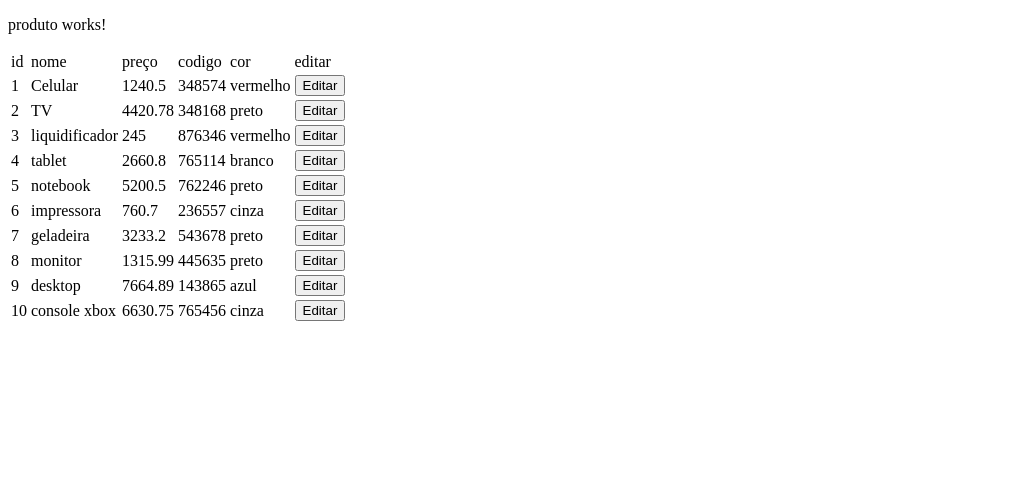
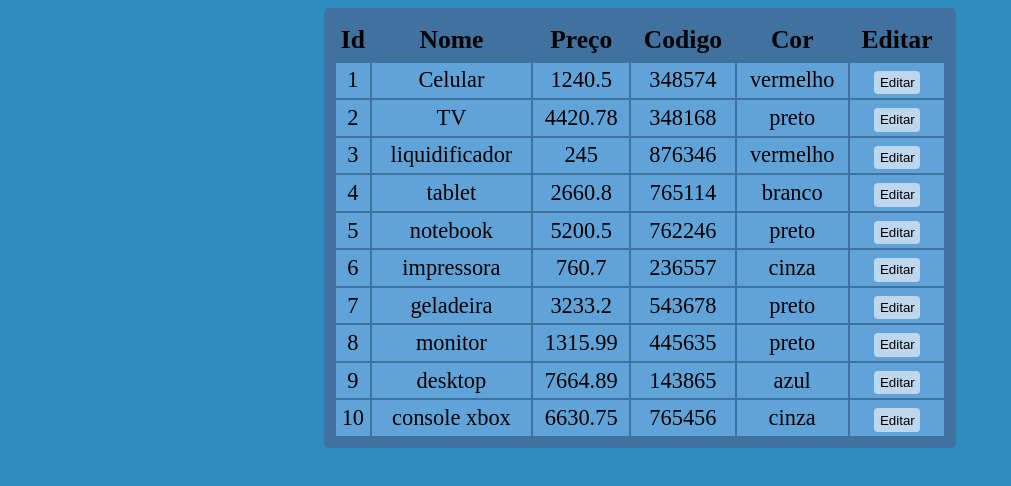
Before and after one commit to Heberty123/EWEB-Cadastro_Produtos, an Angular app: page / in a window 1280 px wide. Shown: the top 486 px of the page, without its empty margins (0-1011 px from the left). Built offline with nearby package versions, Linux system fonts and the light colour scheme.

Commit message:
style was completed

```diff
--- a/src/app/produto-detail/produto-detail.component.css
+++ b/src/app/produto-detail/produto-detail.component.css
@@ -0,0 +1,40 @@
+.box-edit{
+    background-color: cornflowerblue;
+    width: 20%;
+    border-radius: 5px;
+    margin: auto auto;
+    text-align: center;
+    padding: 10px;
+    margin-top: 15px;
+}
+
+.box-flex{
+    display: flex;
+    flex-direction: column;
+    text-align: left;
+    margin-bottom: 10px;
+}
+
+.txt-id{
+    font-size: 1.1rem;
+}
+
+.box-flex label{
+    font-size: 1.1rem;
+}
+
+.box-flex input{
+    width: 100%;
+    height: 30px;
+    font-size: 1rem;
+    border: 0px;
+    border-radius: 4px;
+}
+
+.box-edit button{
+    border: 0px;
+    border-radius: 5px;
+    width: 30%;
+    height: 34px;
+
+}
--- a/src/app/produto-detail/produto-detail.component.html
+++ b/src/app/produto-detail/produto-detail.component.html
@@ -1,22 +1,23 @@
-<div *ngIf="produto">
+<div class="box-edit" *ngIf="produto">
 
     <h2>{{produto.name | uppercase}} Details</h2>
-    <div><span>id: </span>{{produto.id}}</div>
-    <div>
+    <div class="txt-id"><span>id: </span>{{produto.id}}</div>
+    <div class="box-flex">
       <label for="produto-name">Produto name: </label>
       <input id="produto-name" [(ngModel)]="produto.name" placeholder="name">
     </div>
-    <div>
+    <div class="box-flex">
         <label for="produto-preco">Produto preco: </label>
         <input id="produto-preco" [(ngModel)]="produto.preco" placeholder="preco">
     </div>
-    <div>
+    <div class="box-flex">
         <label for="produto-codigo">Produto codigo: </label>
         <input id="produto-codigo" [(ngModel)]="produto.codigo" placeholder="codigo">
     </div>
-    <div>
+    <div class="box-flex">
         <label for="produto-cor">Produto cor: </label>
         <input id="produto-cor" [(ngModel)]="produto.cor" placeholder="cor">
     </div>
 
+    <button type="button" (click)="save()">Salvar</button>
   </div>
--- a/src/app/produto-detail/produto-detail.component.ts
+++ b/src/app/produto-detail/produto-detail.component.ts
@@ -8,11 +8,15 @@ import { Produto } from '../produto';
 })
 export class ProdutoDetailComponent implements OnInit {
 
-  @Input() produto?: Produto;
+  @Input() produto?: Produto | null;
 
   constructor() { }
 
   ngOnInit(): void {
   }
 
+  save(): void{
+    this.produto = null
+  }
+
 }
--- a/src/app/produto/produto.component.css
+++ b/src/app/produto/produto.component.css
@@ -0,0 +1,43 @@
+.table-class{
+    background-color: #41729F;
+    padding: 10px;
+    border-radius: 5px;
+    width: 50%;
+    height: 55vh;
+    margin: auto auto;
+}
+
+.head-table{
+    text-align: center;
+    font-size: 1.6rem;
+    font-weight: 700;
+    background-color: #41729F;
+    opacity: 1.7;
+}
+
+.body-table{
+    text-align: center;
+    font-size: 1.4rem;
+    padding: 0 5px;
+    background-color: #60A3D9;
+    opacity: 1.7;
+}
+
+.button-edit{
+    background-color: #BFD7ED;
+    border: 0px;
+    border-radius: 4px;
+    width: 50%;
+    height: 70%;
+    transition: 0.3s;
+}
+
+.button-edit:hover{
+    background-color: #85a1bb;
+    transition: 0.3s;
+}
+
+.button-clicked{
+    background-color: #85a1bb;
+    transition: 0.3s;
+}
--- a/src/app/produto/produto.component.html
+++ b/src/app/produto/produto.component.html
@@ -1,22 +1,20 @@
-<p>produto works!</p>
 
-
-<table>
+<table class="table-class">
     <tr class="head-table">
-        <td>id</td>
-        <td>nome</td>
-        <td>preço</td>
-        <td>codigo</td>
-        <td>cor</td>
-        <td>editar</td>
+        <td>Id</td>
+        <td>Nome</td>
+        <td>Preço</td>
+        <td>Codigo</td>
+        <td>Cor</td>
+        <td>Editar</td>
     </tr>
-    <tr *ngFor="let produto of produtos">
+    <tr class="body-table" *ngFor="let produto of produtos">
         <td>{{produto.id}}</td>
         <td>{{produto.name}}</td>
         <td>{{produto.preco}}</td>
         <td>{{produto.codigo}}</td>
         <td>{{produto.cor}}</td>
-        <td><button type="button" (click)="onSelect(produto)">Editar</button></td>
+        <td><button class="button-edit" [class.button-clicked]="produto ===  selectedProduto" type="button" (click)="onSelect(produto)">Editar</button></td>
     </tr>
 </table>
 
--- a/src/styles.css
+++ b/src/styles.css
@@ -1 +1,5 @@
 /* You can add global styles to this file, and also import other style files */
+
+body{
+    background-color: #2E8BC0;
+}
```
